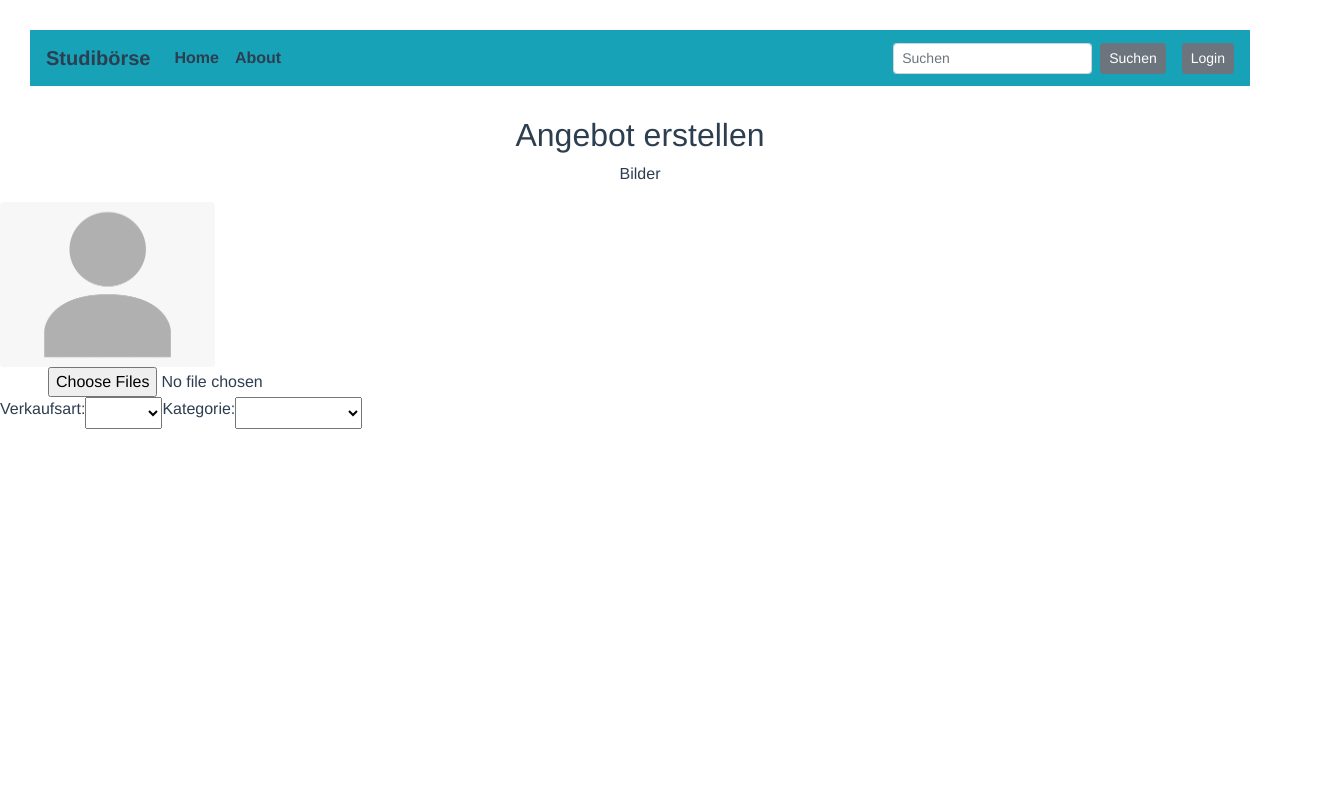
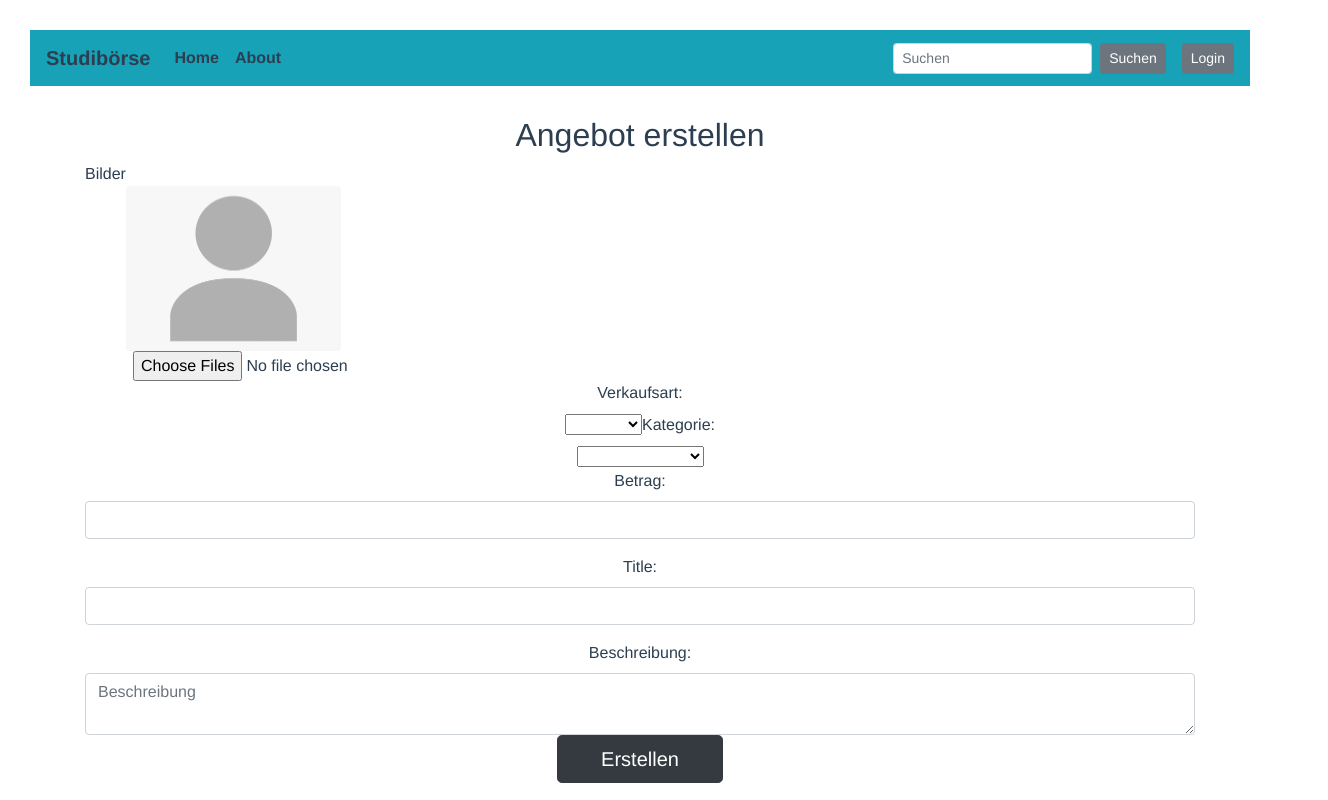
Before and after one commit to Softwareprojekt2021/frontend_web, a Vue app: page /erstellangebot in a window 1280 px wide. Shown: the whole page, 1328 px wide, since content can reach past the window. Built offline with nearby package versions, Linux system fonts and the light colour scheme.

Commit message:
Erstellen eines Angebotes wird jetzt als alert im Json format ausgeben. Am CSS muss noch gearbeitet werden.

```diff
--- a/src/views/ErstellAngebot.vue
+++ b/src/views/ErstellAngebot.vue
@@ -1,7 +1,9 @@
 <template>
   <div>
     <h2>Angebot erstellen</h2>
+    <b-container class="bv-example-row" @submit="onSubmit">
       <p>Bilder</p>
+      <br />
       <b-img
         v-bind:src="placeholder"
         height="165"
@@ -10,20 +12,56 @@
         rounded=""
         alt="Rounded image"
       />
+      <b-form class="form-group">
         <!-- Plain mode -->
-    <b-form-file multiple v-model="files" class="mt-3 ml-5" plain></b-form-file>
-    <b-input-group>
+        <b-form-file
+          multiple
+          v-model="files"
+          class="mt-3 ml-5"
+          plain
+        ></b-form-file>
         <label>Verkaufsart:</label>
         <br />
-      <select v-model="art">
+        <select v-model="angebot.art">
           <option v-for="art in option" :key="art">{{ art }}</option>
         </select>
         <label>Kategorie:</label>
         <br />
-      <select v-model="cat">
+        <select v-model="angebot.cat">
           <option v-for="cat in category" :key="cat">{{ cat }}</option>
         </select>
-    </b-input-group>
+        <b-form-group
+          id="input-group-1"
+          label="Betrag:"
+          label-for="input-1"
+          v-if="angebot.art !== 'Tausch'"
+        >
+          <b-form-input
+            id="input-1"
+            v-model="angebot.betrag"
+            v-if="angebot.art !== 'Tausch'"
+            required
+          ></b-form-input>
+        </b-form-group>
+        <b-form-group id="input-group-2" label="Title:" label-for="input-2">
+          <b-form-input
+            id="input-2"
+            v-model="angebot.title"
+            required
+          ></b-form-input>
+        </b-form-group>
+        <label>Beschreibung:</label>
+        <b-form-textarea
+          id="textarea"
+          v-model="angebot.text"
+          placeholder="Beschreibung"
+        >
+        </b-form-textarea>
+        <b-button type="submit" class="btn btn-dark btn-lg btn-block"
+          >Erstellen</b-button
+        >
+      </b-form>
+    </b-container>
   </div>
 </template>
 
@@ -32,18 +70,24 @@ import placeholder from "../assets/profile.png";
 export default {
   data() {
     return {
+      angebot: {
+        art: "",
+        cat: "",
+        betrag: "",
+        title: "",
+        text: "",
+      },
       files: [],
       placeholder: placeholder,
       option: ["Verkauf", "Tausch"],
-      art: "",
-      cat: "",
       category: ["Literatur", "Mikrocontroller", "Datenträger", "Hardware"],
     };
   },
   methods: {
-    OnClick(event) {
+    onSubmit: function (event) {
       event.preventDefault();
-      alert("Button got clicked");
+      alert(JSON.stringify(this.angebot));
+      console.log(JSON.stringify(this.angebot));
     },
   },
 };
@@ -55,4 +99,7 @@ export default {
   margin-left: auto;
   margin-right: auto;
 }
+p {
+  float: left;
+}
 </style>
```
Lines whose indentation alone changed are shown as unchanged.
